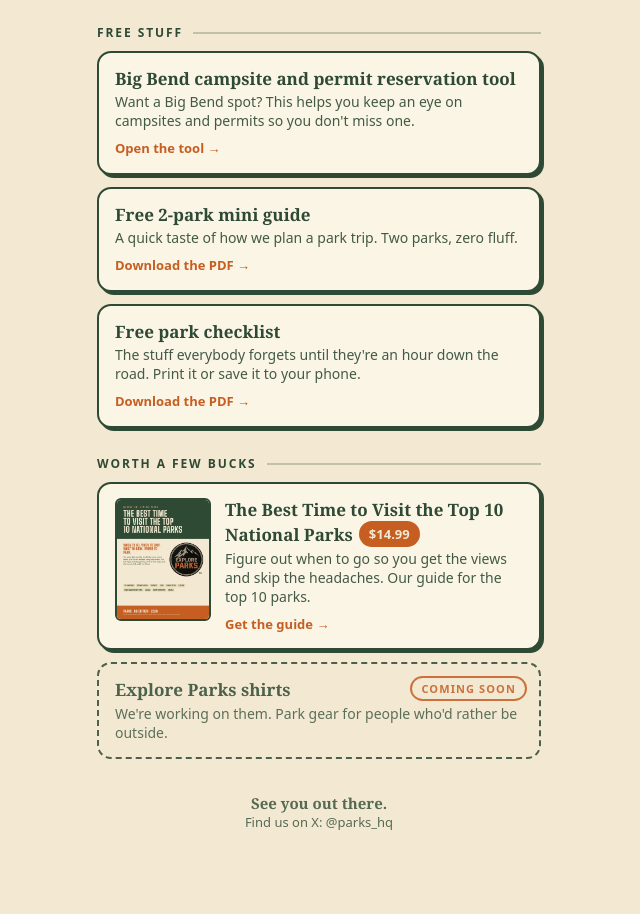
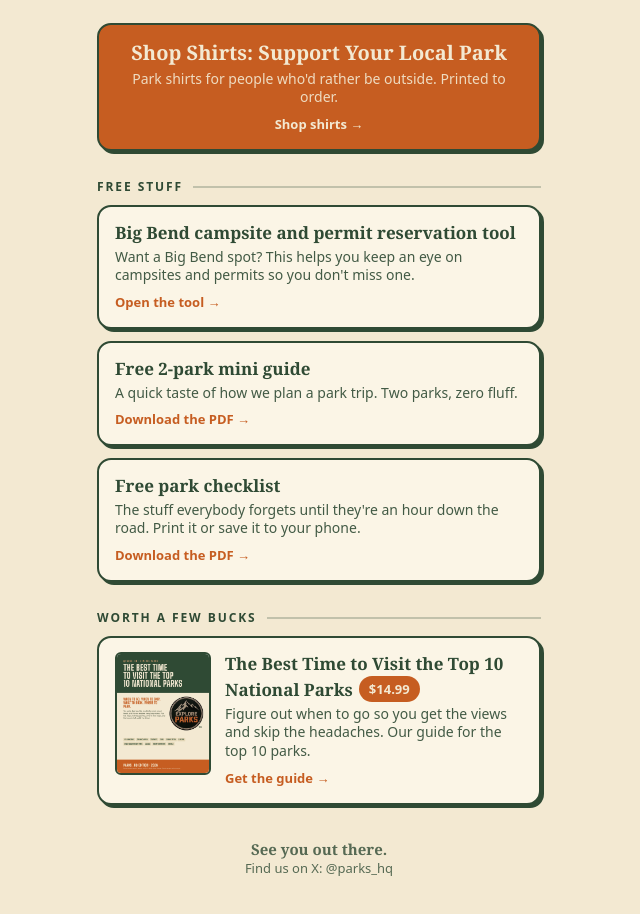
Before and after one commit to Exploreparks/explore-parks-calendar, a plain HTML site: page links/index.html in a window 1280 px wide. Shown: the part 246-1160 px from the top of the page, without its empty margins (321-961 px from the left). Before the commit the page ends 1117 px from the top, so only its background shows below. Drawn offline with Linux system fonts and the light colour scheme.

Commit message:
Links: add Shop Shirts button, update Gumroad link

```diff
--- a/links/index.html
+++ b/links/index.html
@@ -28,6 +28,9 @@
   .price{display:inline-block;background:var(--orange);color:var(--cream);font:800 13px system-ui,sans-serif;border-radius:999px;padding:4px 10px;margin-left:6px;vertical-align:2px}
   .soon{border-style:dashed;box-shadow:none;background:transparent;opacity:.85}
   .soon .badge{font:800 11px system-ui,sans-serif;letter-spacing:.1em;text-transform:uppercase;color:var(--orange);border:2px solid var(--orange);border-radius:999px;padding:3px 9px;position:absolute;top:12px;right:12px}
+  .shop{background:var(--orange);border-color:var(--green);color:var(--cream);text-align:center}
+  .shop .t{font-size:20px}
+  .shop .go{color:var(--cream)}
   footer{text-align:center;font:13px system-ui,sans-serif;margin-top:34px;opacity:.8}
   footer b{font-family:Georgia,serif;font-size:15px;opacity:1}
 </style>
@@ -40,6 +43,12 @@
     <p class="handle">@parks_hq</p>
     <p class="tag">See something new. Wilderness &gt; Wireless.</p>
   </header>
+
+  <a class="link shop" href="https://explore-parks.printify.me">
+    <span class="t">Shop Shirts: Support Your Local Park</span>
+    <span class="d">Park shirts for people who'd rather be outside. Printed to order.</span>
+    <span class="go">Shop shirts &rarr;</span>
+  </a>
 
   <h2>Free stuff</h2>
 
@@ -63,7 +72,7 @@
 
   <h2>Worth a few bucks</h2>
 
-  <a class="link product" href="https://gumroad.com/l/dboym">
+  <a class="link product" href="https://parkshq.gumroad.com/l/dboym">
     <img src="assets/cover.png" alt="Cover of The Best Time to Visit the Top 10 National Parks guide">
     <span>
       <span class="t">The Best Time to Visit the Top 10 National Parks<span class="price">$14.99</span></span>
@@ -72,12 +81,6 @@
     </span>
   </a>
 
-  <div class="link soon" aria-disabled="true">
-    <span class="badge">Coming soon</span>
-    <span class="t">Explore Parks shirts</span>
-    <span class="d">We're working on them. Park gear for people who'd rather be outside.</span>
-  </div>
-
   <footer>
     <b>See you out there.</b><br>
     Find us on X: @parks_hq
```
